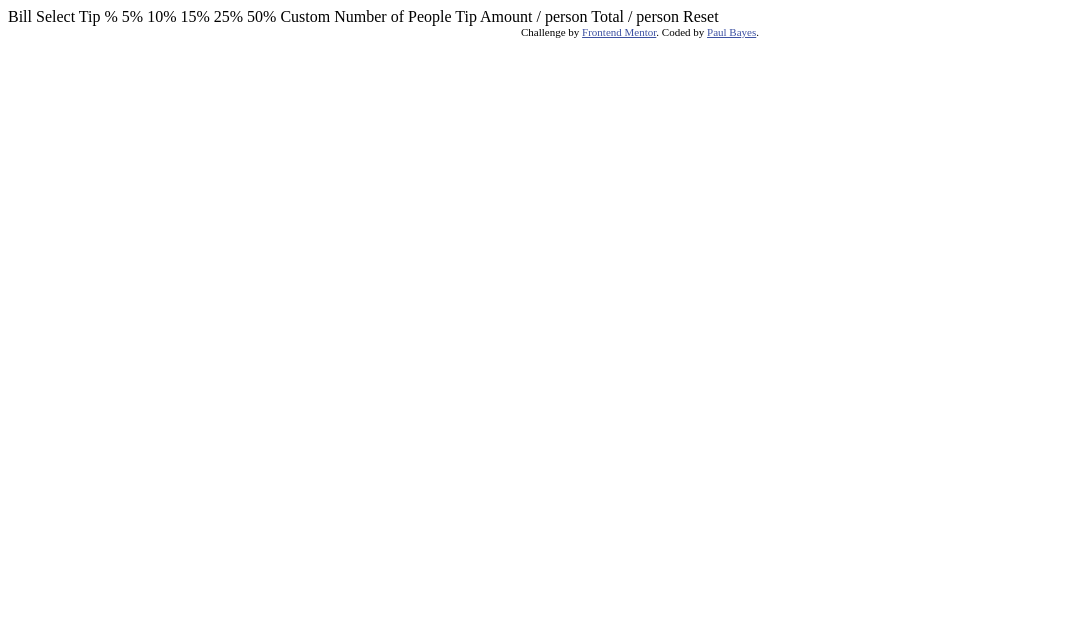
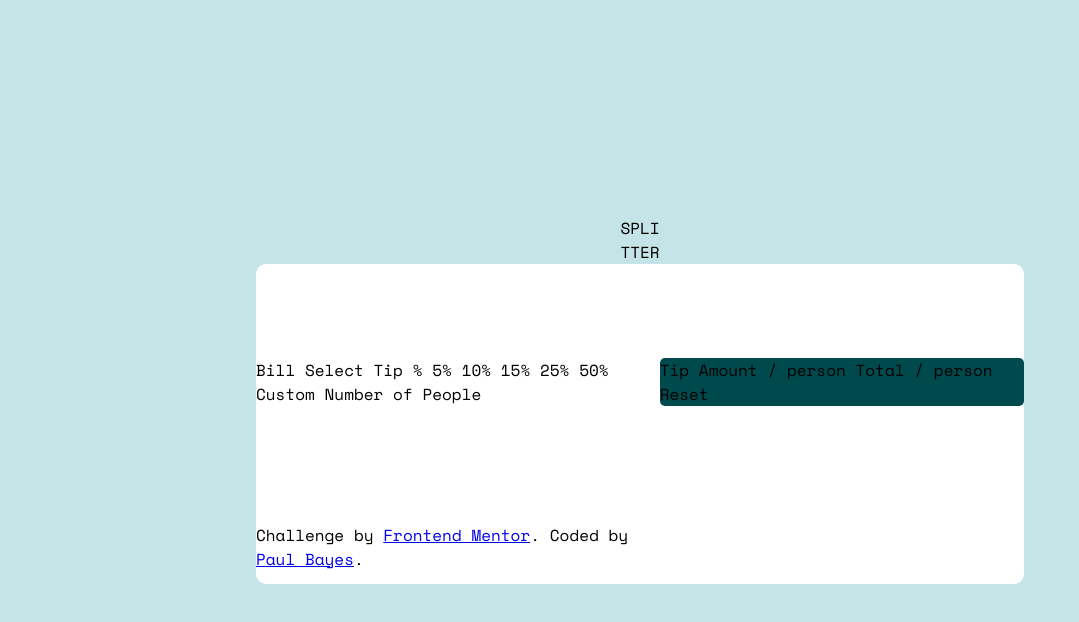
Before and after one commit to pdbayes/front-end-dev, a plain HTML site: page Tip Calculator/index.html in a window 1280 px wide. Shown: the whole page, without its empty margins (0-1079 px from the left). Drawn offline with nearby package versions, Linux system fonts and the light colour scheme.

Commit message:
updates to tip app

```diff
--- a/Tip Calculator/index.html
+++ b/Tip Calculator/index.html
@@ -5,17 +5,24 @@
   <meta name="viewport" content="width=device-width, initial-scale=1.0"> <!-- displays site properly based on user's device -->
 
   <link rel="icon" type="image/png" sizes="32x32" href="./images/favicon-32x32.png">
-
+  <link rel="stylesheet" href="style.css">
   <title>Frontend Mentor | Tip calculator app</title>
 
-  <!-- Feel free to remove these styles or customise in your own stylesheet 👍 -->
-  <style>
-    .attribution { font-size: 11px; text-align: center; }
-    .attribution a { color: hsl(228, 45%, 44%); }
-  </style>
+
+  <link rel="preconnect" href="https://fonts.googleapis.com">
+  <link rel="preconnect" href="https://fonts.gstatic.com" crossorigin>
+  <link href="https://fonts.googleapis.com/css2?family=Space+Mono:wght@400;700&display=swap" rel="stylesheet">
 </head>
 <body>
+  <div class="wrapper">
+  <div class='header'>
+    SPLI<br>
+    TTER
+  </div>
+<div class='container'>
 
+
+  <div class='main-l'>
   Bill
 
   Select Tip %
@@ -27,7 +34,8 @@
   Custom
 
   Number of People
-
+  </div>
+  <div class="main-r">
   Tip Amount
   / person
 
@@ -35,10 +43,12 @@
   / person
 
   Reset
-
+</div>
   <div class="attribution">
     Challenge by <a href="https://www.frontendmentor.io?ref=challenge" target="_blank">Frontend Mentor</a>.
     Coded by <a href="#">Paul Bayes</a>.
   </div>
+</div>
+</div>
 </body>
 </html>
--- /dev/null
+++ b/Tip Calculator/style.css
@@ -0,0 +1,42 @@
+body {
+    font-family: 'Space Mono', monospace;
+    background-color: hsl(185, 41%, 84%);
+}
+.wrapper {
+    align-items: center;
+    position: absolute;
+    left: 50vw;
+    top: 50vh;
+    transform: translate(-50%, -50%);
+}
+.container {
+    width: 60vw;
+    height: 40vh;
+    place-items: center;
+    display: grid;
+    grid-template-areas:
+    'main-l main-r';
+    gap: 10px;
+    background-color: white;
+    border-radius: 10px;
+}
+
+.header {
+    width: 10vw;
+    margin: 0 auto;
+    /* align-self: center; */
+    display: grid;
+    justify-content: center;
+}
+
+.main-l {
+    margin: 10vh auto;
+    grid-area: main-l;
+}
+
+.main-r {
+    background-color: hsl(183, 100%, 15%);
+
+    grid-area: main-r;
+    border-radius: 5px;
+}
```
